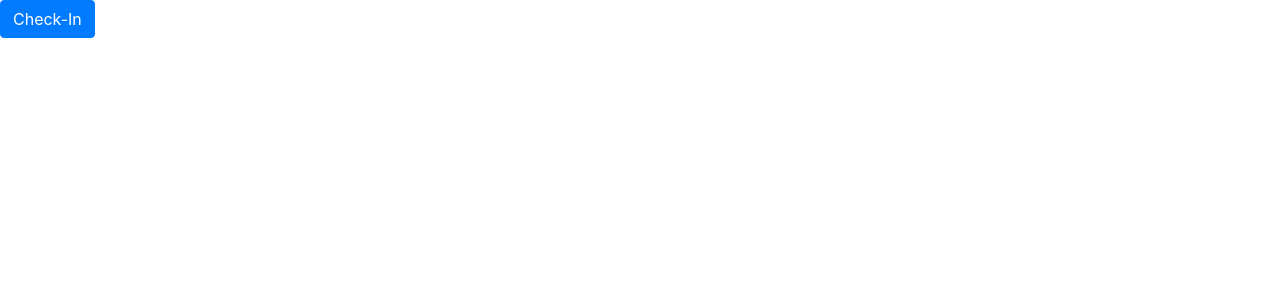
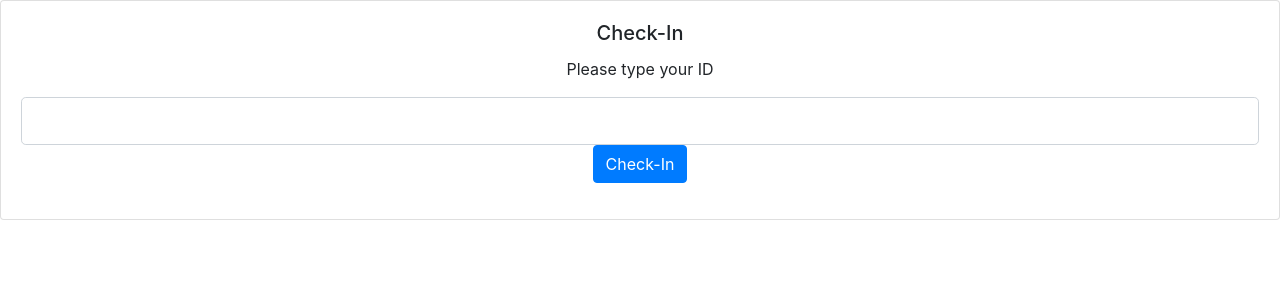
Before and after one commit to akalliokoski/christmas-on-fhir, a React app: page / in a window 1280 px wide. Shown: the top 300 px of the page. Built offline with nearby package versions, Linux system fonts and the light colour scheme.

Commit message:
Use form in the check-out

```diff
--- a/src/components/CheckIn/CheckIn.js
+++ b/src/components/CheckIn/CheckIn.js
@@ -1,14 +1,36 @@
 import React, { Component } from "react";
-import { Button } from "reactstrap";
+import {
+  Button,
+  Card,
+  CardTitle,
+  CardText,
+  Form,
+  FormGroup,
+  Input
+} from "reactstrap";
 
 export default class CheckIn extends Component {
+  onSubmit = e => {
+    e.preventDefault();
+    const { onCheckIn } = this.props;
+    onCheckIn();
+  };
+
   render() {
-    const { onCheckIn } = this.props;
     return (
       <div>
-        <Button color="primary" onClick={onCheckIn}>
-          Check-In
-        </Button>
+        <Card body className="text-center">
+          <CardTitle>Check-In</CardTitle>
+          <CardText>Please type your ID</CardText>
+          <Form onSubmit={this.onSubmit}>
+            <FormGroup>
+              <Input bsSize="lg" />
+              <Button color="primary" type="submit">
+                Check-In
+              </Button>
+            </FormGroup>
+          </Form>
+        </Card>
       </div>
     );
   }
```
